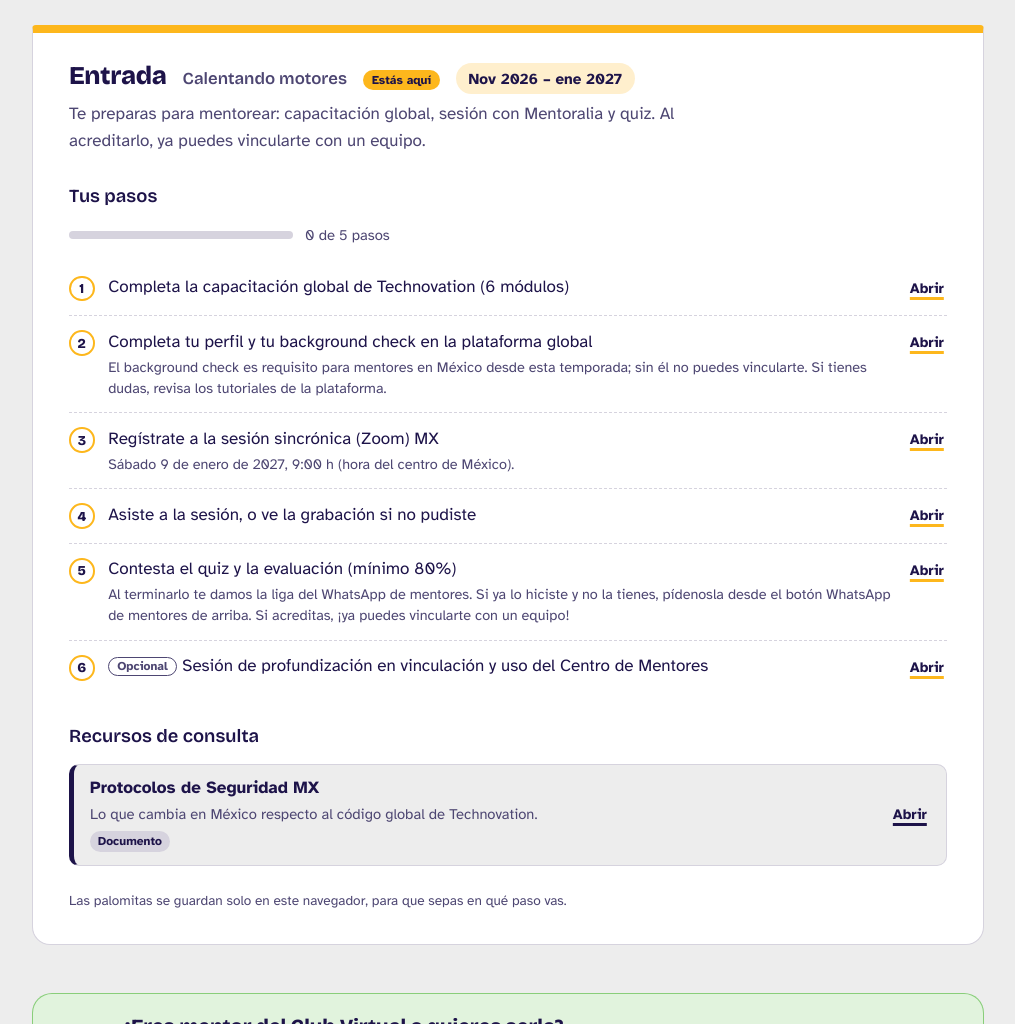
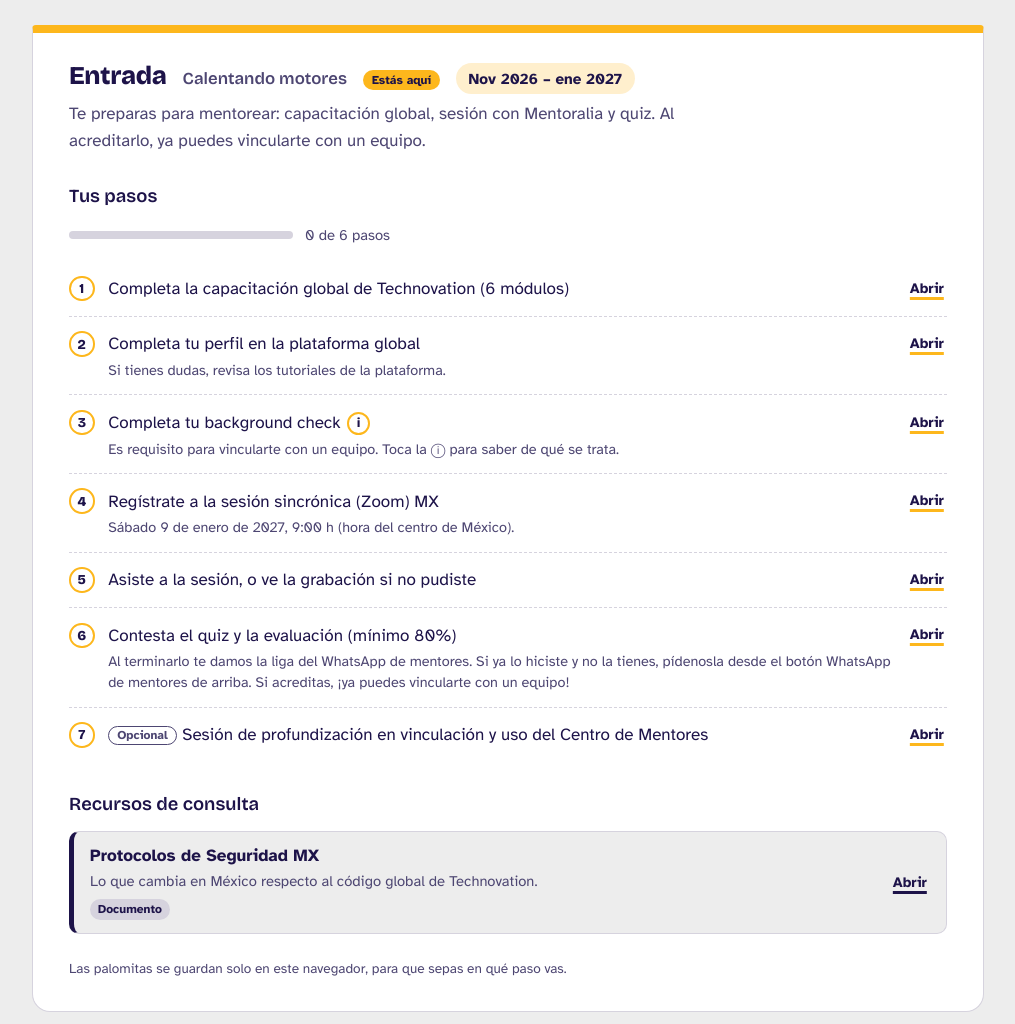
Before and after one commit to cynthia890/centro-de-mentores, a plain HTML site: page index.html in a window 1280 px wide. Shown: the part 1693-2717 px from the top of the page, without its empty margins (132-1147 px from the left). Drawn offline with nearby package versions, Linux system fonts and the light colour scheme.

Commit message:
Separar el background check como paso de Entrada, con burbuja informativa
- Nuevo paso 3 de Entrada: "Completa tu background check". Su botón ⓘ abre
  una burbuja que explica qué es, cómo se hace (Checkr o documentos; falta
  confirmar cuál aplica en México), quién lo hace (dudas a
  volunteers@technovation.org) y por qué es requisito para vincularse.
- El paso 2 ahora es solo "Completa tu perfil en la plataforma global".
- Las palomitas que los mentores ya tenían guardadas se recorren una sola
  vez para que no se desacomoden.
- Respuesta de "¿Es obligatorio el background check?" actualizada.

Co-Authored-By: Claude Opus 5.5 <noreply@anthropic.com>

```diff
--- a/index.html
+++ b/index.html
@@ -188,6 +188,17 @@ body{overflow-x:clip}
 .pasos label{cursor:pointer;line-height:1.45}
 .pasos li.hecho label .t{text-decoration:line-through;text-decoration-color:var(--done);color:var(--ink-soft)}
 .nota{display:block;font-size:.9rem;color:var(--ink-soft);margin-top:.15rem}
+.paso-txt{min-width:0}
+.info-btn{display:inline-grid;place-items:center;width:1.45rem;height:1.45rem;margin-left:.4rem;padding:0;border-radius:50%;border:2px solid var(--c);background:var(--surface);color:var(--ink);font-family:var(--display);font-weight:800;font-size:.8rem;line-height:1;cursor:pointer;vertical-align:.1em}
+.info-btn:hover{background:color-mix(in srgb,var(--c) 30%,var(--surface))}
+.info-btn[aria-expanded="true"]{background:var(--c);color:var(--on)}
+.burbuja{grid-column:2 / -1;position:relative;margin-top:.35rem;padding:1rem 1.15rem;border-radius:14px;background:color-mix(in srgb,var(--c) 14%,var(--surface));border:1.5px solid color-mix(in srgb,var(--c) 55%,var(--line));font-size:.93rem;line-height:1.45}
+.burbuja::before{content:"";position:absolute;top:-8px;left:1.5rem;width:13px;height:13px;background:inherit;border-left:inherit;border-top:inherit;transform:rotate(45deg)}
+.burbuja[hidden]{display:none}
+.burbuja dl{margin:0;display:grid;gap:.6rem}
+.burbuja dt{font-weight:700;color:var(--ink)}
+.burbuja dd{margin:.1rem 0 0;color:var(--ink-soft)}
+@media (max-width:600px){.burbuja{grid-column:1 / -1}}
 .opc{display:inline-block;font-size:.75rem;font-weight:700;border:1.5px solid var(--ink-soft);color:var(--ink-soft);border-radius:999px;padding:0 .5rem;margin-right:.35rem;vertical-align:.1em}
 .ir{font-weight:700;font-size:.9rem;text-decoration:underline;text-decoration-color:var(--c);text-decoration-thickness:3px;text-underline-offset:4px;color:var(--ink);white-space:nowrap;padding:.1rem .2rem}
 .ir:hover{color:var(--alert)}
@@ -682,7 +693,16 @@ const CONFIG = {
       resumen: "Te preparas para mentorear: capacitación global, sesión con Mentoralia y quiz. Al acreditarlo, ya puedes vincularte con un equipo.",
       pasos: [
         { texto: "Completa la capacitación global de Technovation (6 módulos)", recurso: "capacitacion-global" },
-        { texto: "Completa tu perfil y tu background check en la plataforma global", nota: "El background check es requisito para mentores en México desde esta temporada; sin él no puedes vincularte. Si tienes dudas, revisa los tutoriales de la plataforma.", recurso: "background" },
+        { texto: "Completa tu perfil en la plataforma global", nota: "Si tienes dudas, revisa los tutoriales de la plataforma.", recurso: "plataforma" },
+        /* "info" muestra un botón ⓘ que abre una burbuja con la explicación del paso.
+           OJO: si agregas o quitas pasos, las palomitas guardadas se recorren. */
+        { texto: "Completa tu background check", nota: "Es requisito para vincularte con un equipo. Toca la ⓘ para saber de qué se trata.", recurso: "background",
+          info: [
+            { t: "¿Qué es?", r: "Desde esta temporada, Technovation Global pide a todos los mentores, también en México, completar un background check (verificación de antecedentes) como parte de su registro en la plataforma global." },
+            { t: "¿Cómo se hace?", r: "Según el país, con Checkr, la empresa socia de Technovation, o subiendo documentos que cumplan los requisitos locales. Todavía falta confirmar cuál de las dos opciones aplica en México; te avisaremos en cuanto lo sepamos." },
+            { t: "¿Quién lo hace?", r: "Tú lo completas por tu cuenta y Technovation HQ lo gestiona. Si tienes dudas, escribe a Megan y Rae en volunteers@technovation.org. Mentoralia te avisa y te acompaña en el proceso." },
+            { t: "¿Por qué es importante?", r: "Sin él no puedes vincularte con un equipo: forma parte de los procedimientos de seguridad estudiantil de Technovation para proteger a las participantes." }
+          ] },
         { texto: "Regístrate a la sesión sincrónica (Zoom) MX", nota: "Sábado 9 de enero de 2027, 9:00 h (hora del centro de México).", recurso: "zoom-registro" },
         { texto: "Asiste a la sesión, o ve la grabación si no pudiste", recurso: "grabacion" },
         { texto: "Contesta el quiz y la evaluación (mínimo 80%)", nota: "Al terminarlo te damos la liga del WhatsApp de mentores. Si ya lo hiciste y no la tienes, pídenosla desde el botón WhatsApp de mentores de arriba. Si acreditas, ¡ya puedes vincularte con un equipo!", recurso: "quiz" },
@@ -742,7 +762,7 @@ const CONFIG = {
     { p: "¿Con quién veo los temas de mi equipo?", r: "Con tu líder de club: horarios, integrantes, avances o cualquier situación del día a día. Si mentoreas en el Club Virtual, tu líder de club es Mentoralia." },
     { p: "¿Cuáles son las fechas importantes de la temporada?", r: "11 de marzo de 2027: último día para registrar formalmente al equipo (estudiantes y mentores). 10 de febrero: fecha recomendada para iniciar el proyecto. 5 de mayo: fecha límite de entrega. 11 de mayo al 7 de junio: primera ronda de evaluación (cuartos de final). 14 de junio: anuncio de semifinalistas globales. 15 al 28 de junio: segunda ronda (semifinales). 2 de julio: celebración virtual con el anuncio de finalistas y ganadoras regionales. La fecha del World Summit está por confirmar." },
     { p: "¿Cómo me asignan un equipo?", r: "Mentoralia te asigna a un equipo ya formado, en dupla con otro mentor. Tienes 3 semanas después de la capacitación para quedar vinculado." },
-    { p: "¿Es obligatorio el background check?", r: "Sí. Desde esta temporada es requisito para todos los mentores en México, y sin él no puedes vincularte con un equipo." },
+    { p: "¿Es obligatorio el background check?", r: "Sí. Desde esta temporada Technovation Global lo pide a todos los mentores, también en México, y sin él no puedes vincularte con un equipo. Lo completas por tu cuenta en la plataforma global; si tienes dudas, escribe a volunteers@technovation.org." },
     { p: "¿Cómo me uno al WhatsApp de mentores?", r: "Te damos la liga al terminar el quiz de evaluación de la capacitación (etapa de Entrada). Si ya lo hiciste y no la tienes, toca el botón «WhatsApp de mentores» de arriba y mándanos un correo; ya va con el texto escrito." },
     { p: "¿Puedo escribirle directo a una estudiante?", r: "No. La comunicación es siempre en grupo, con sus compañeras y sus familias, y en los correos se copia a madres, padres o tutores. Tampoco se intercambian números de teléfono." },
     { p: "¿Cómo obtengo mi certificado de participación?", r: "Al cierre de la temporada lo descargas siguiendo la guía de la etapa de Celebración." },
@@ -770,6 +790,17 @@ const CONFIG = {
   let actual = etapas.findIndex(e => e.id === CONFIG.etapaActual);
   if (actual < 0) actual = 0;
   let elegida = actual;
+
+  // Una sola vez: en nov 2026 el background check se volvió un paso aparte (paso 3 de Entrada).
+  // Recorre las palomitas que ya tenían guardadas los pasos 3 a 6 para que no se desacomoden.
+  if (store.get("cm2027:migr-bg") !== "1"){
+    for (let j = 5; j >= 2; j--){
+      const v = store.get(`cm2027:entrada:${j}`);
+      store.set(`cm2027:entrada:${j+1}`, v === "1" ? "1" : "0");
+    }
+    store.set("cm2027:entrada:2", "0");
+    store.set("cm2027:migr-bg", "1");
+  }
 
   // Accesos rápidos
   const ICONOS = {
@@ -800,15 +831,25 @@ const CONFIG = {
 
   function listaPasos(pasos, prefijo){
     return `<ol class="pasos">` + pasos.map((s,j) => {
-      const k = `${prefijo}:${j}`, on = store.get(k) === "1", l = ligaDe(s);
+      const k = `${prefijo}:${j}`, on = store.get(k) === "1", l = ligaDe(s), bid = `info-${prefijo.replace(/\W/g, "")}-${j}`;
       return `<li class="${on ? "hecho" : ""}">
         <input type="checkbox" id="${k}" data-k="${k}" ${on ? "checked" : ""} aria-label="Marcar paso ${j+1} como hecho">
-        <label for="${k}">${s.opcional ? '<span class="opc">Opcional</span>' : ""}<span class="t">${esc(s.texto)}</span>
-        ${s.nota ? `<span class="nota">${esc(s.nota)}</span>` : ""}</label>
+        <span class="paso-txt"><label for="${k}">${s.opcional ? '<span class="opc">Opcional</span>' : ""}<span class="t">${esc(s.texto)}</span></label>${s.info ? `<button type="button" class="info-btn" aria-expanded="false" aria-controls="${bid}" aria-label="Más información sobre este paso">i</button>` : ""}
+        ${s.nota ? `<label for="${k}" class="nota">${esc(s.nota)}</label>` : ""}</span>
         ${l ? `<a class="ir" href="${esc(l)}">Abrir</a>` : "<span></span>"}
+        ${s.info ? `<div class="burbuja" id="${bid}" hidden><dl>${s.info.map(x => `<dt>${esc(x.t)}</dt><dd>${esc(x.r)}</dd>`).join("")}</dl></div>` : ""}
       </li>`;
     }).join("") + `</ol>`;
   }
+
+  // Burbuja de información de un paso (botón ⓘ)
+  document.addEventListener("click", ev => {
+    const b = ev.target.closest(".info-btn"); if (!b) return;
+    ev.preventDefault();
+    const burbuja = document.getElementById(b.getAttribute("aria-controls"));
+    const abrir = burbuja.hidden;
+    burbuja.hidden = !abrir; b.setAttribute("aria-expanded", abrir);
+  });
 
   function activarPasos(cont, pasos, prefijo){
     const contar = () => {
```
Also changed, not shown: 1 other file.
